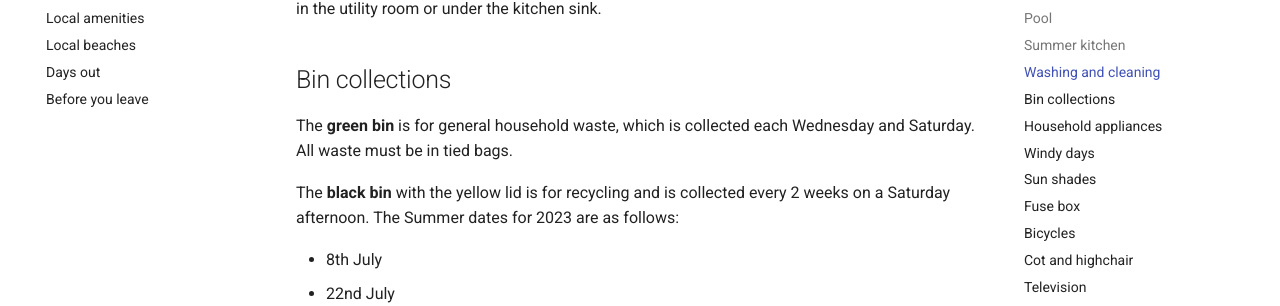
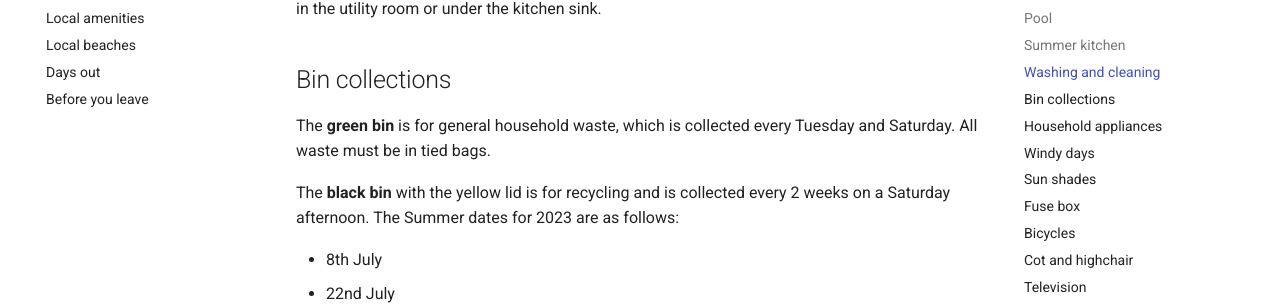
Before and after one commit to SueChaplain/guide-sauvian, an MkDocs documentation site: the page built from docs/villa.md, in a window 1280 px wide and 900 px high, scrolled down 1640 px. Shown: the part 144-450 px from the top of the window. Built offline with MkDocs 1.6.1 and Material for MkDocs 9.7.7, drawn with Linux system fonts in a browser that asks for light colours.

Commit message:
Change to bin day

```diff
--- a/docs/villa.md
+++ b/docs/villa.md
@@ -65,7 +65,7 @@ The ironing board, iron, vacuum cleaner and other cleaning tools or products are
 
 ## Bin collections
 
-The **green bin** is for general household waste, which is collected each Wednesday and Saturday. All waste must be in tied bags.
+The **green bin** is for general household waste, which is collected every Tuesday and Saturday. All waste must be in tied bags.
 
 The **black bin** with the yellow lid is for recycling and is collected every 2 weeks on a
 Saturday afternoon. The Summer dates for 2023 are as follows:
```
